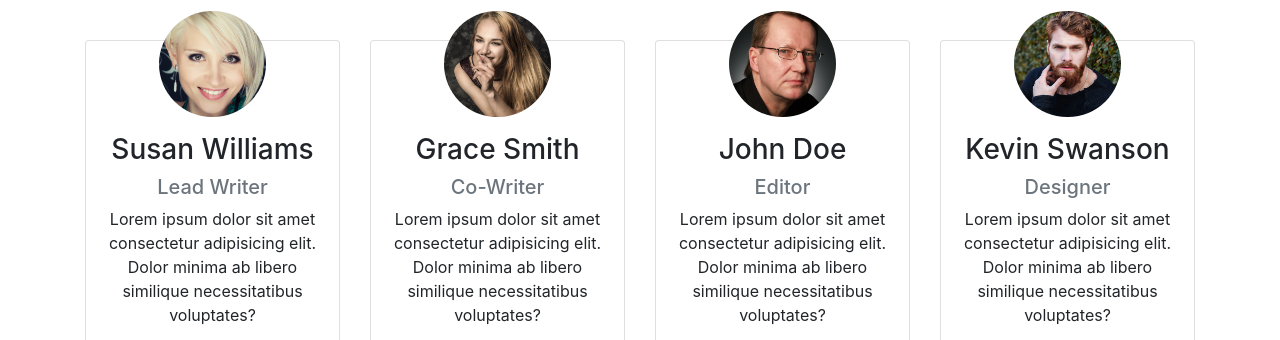
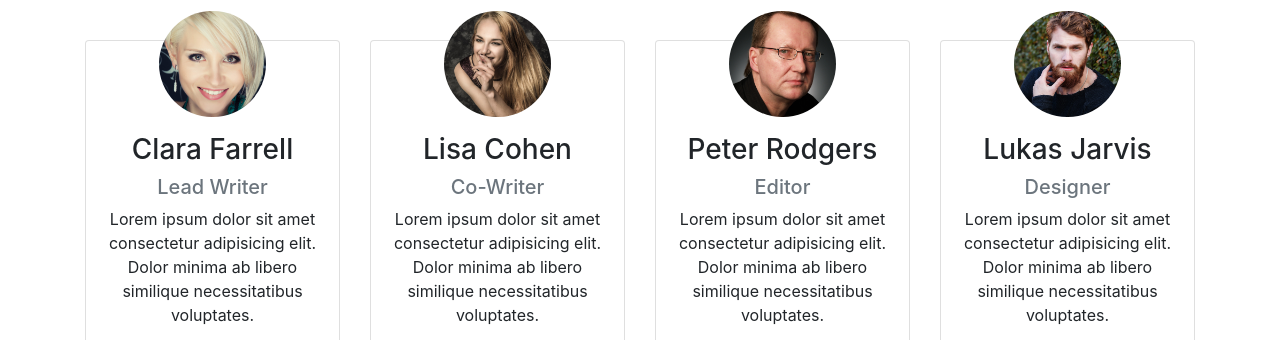
Before and after one commit to lindade/mindtime, a plain HTML site: page index.html in a window 1280 px wide. Shown: the part 1840-2180 px from the top of the page. Drawn offline with nearby package versions, Linux system fonts and the light colour scheme.

Commit message:
changed names

```diff
--- a/index.html
+++ b/index.html
@@ -217,12 +217,11 @@
           <div class="card">
             <div class="card-body">
               <img src="img/person1.jpg" alt="" class="img-fluid rounded-circle w-50 mb-3">
-              <h3>Susan Williams</h3>
+              <h3>Clara Farrell</h3>
               <h5 class="text-muted">Lead Writer</h5>
               <p>
                 Lorem ipsum dolor sit amet consectetur adipisicing elit. Dolor minima ab libero similique
-                necessitatibus
-                voluptates?
+                necessitatibus voluptates.
               </p>
               <!-- social media icons -->
               <div class="d-flex justify-content-center">
@@ -251,12 +250,11 @@
           <div class="card">
             <div class="card-body">
               <img src="img/person2.jpg" alt="" class="img-fluid rounded-circle w-50 mb-3">
-              <h3>Grace Smith</h3>
+              <h3>Lisa Cohen</h3>
               <h5 class="text-muted">Co-Writer</h5>
               <p>
                 Lorem ipsum dolor sit amet consectetur adipisicing elit. Dolor minima ab libero similique
-                necessitatibus
-                voluptates?
+                necessitatibus voluptates.
               </p>
               <!-- social media icons -->
               <div class="d-flex justify-content-center">
@@ -285,12 +283,11 @@
           <div class="card">
             <div class="card-body">
               <img src="img/person3.jpg" alt="" class="img-fluid rounded-circle w-50 mb-3">
-              <h3>John Doe</h3>
+              <h3>Peter Rodgers</h3>
               <h5 class="text-muted">Editor</h5>
               <p>
                 Lorem ipsum dolor sit amet consectetur adipisicing elit. Dolor minima ab libero similique
-                necessitatibus
-                voluptates?
+                necessitatibus voluptates.
               </p>
               <!-- social media icons -->
               <div class="d-flex justify-content-center">
@@ -319,12 +316,11 @@
           <div class="card">
             <div class="card-body">
               <img src="img/person4.jpg" alt="" class="img-fluid rounded-circle w-50 mb-3">
-              <h3>Kevin Swanson</h3>
+              <h3>Lukas Jarvis</h3>
               <h5 class="text-muted">Designer</h5>
               <p>
                 Lorem ipsum dolor sit amet consectetur adipisicing elit. Dolor minima ab libero similique
-                necessitatibus
-                voluptates?
+                necessitatibus voluptates.
               </p>
               <!-- social media icons -->
               <div class="d-flex justify-content-center">
```
